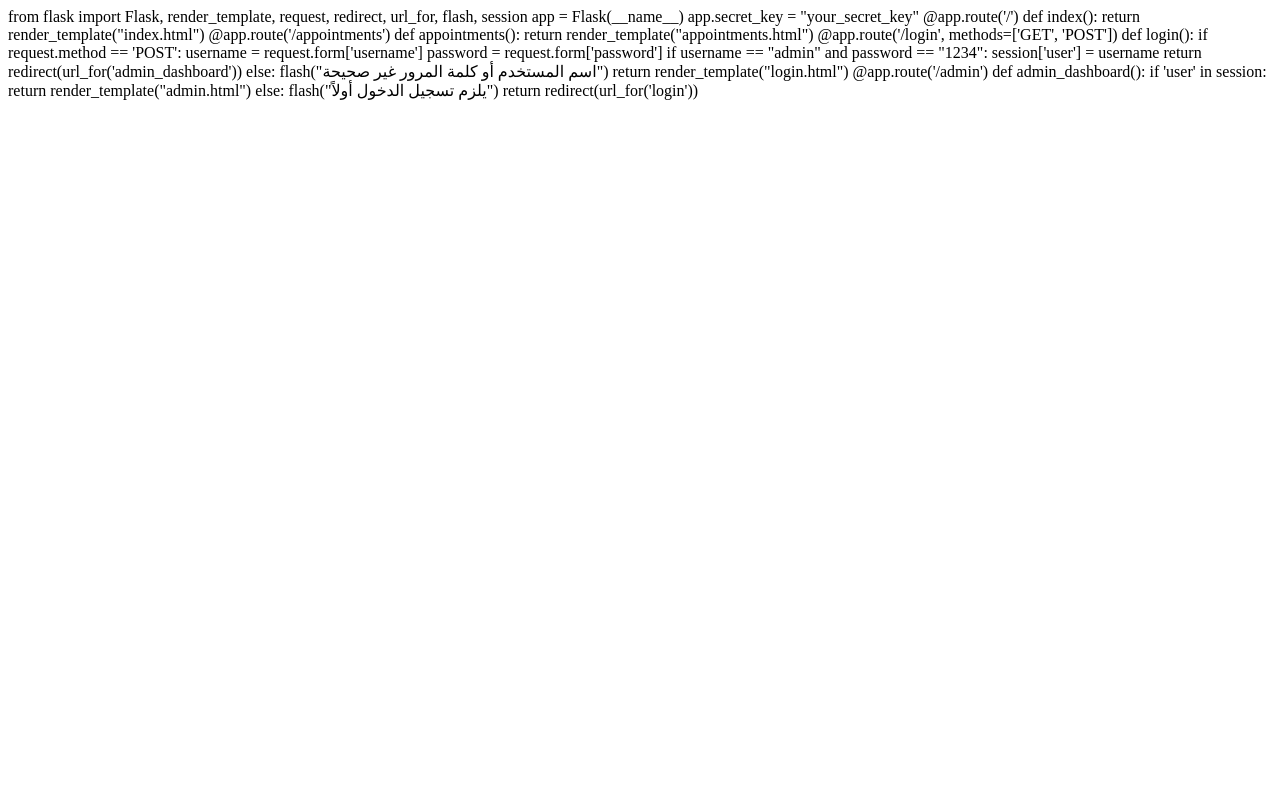
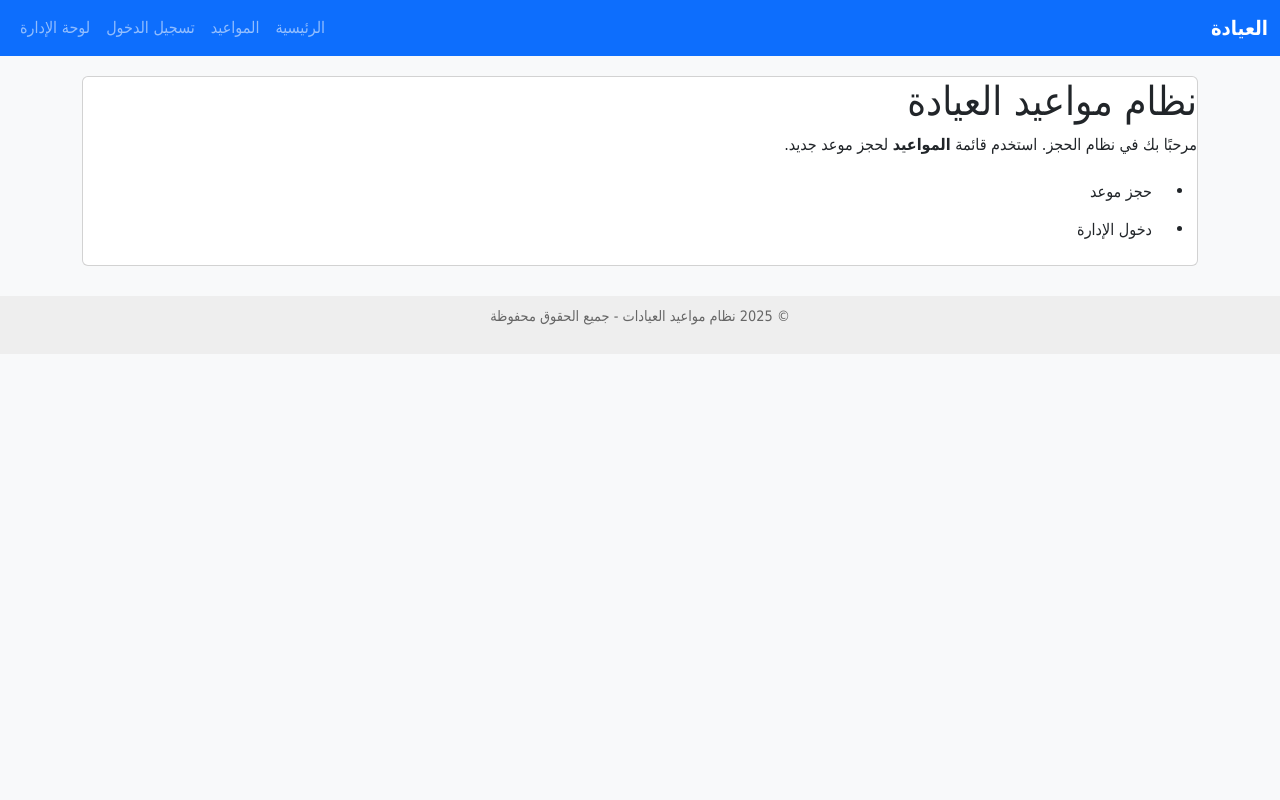
Before and after one commit to mshrf3334-star/clinic-appointments, a Flask app: page / in a window 1280 px wide. Run offline with Flask 3, Linux system fonts and the light colour scheme.

Commit message:
Update index.html

```diff
--- a/templates/index.html
+++ b/templates/index.html
@@ -1,32 +1,12 @@
-from flask import Flask, render_template, request, redirect, url_for, flash, session
-
-app = Flask(__name__)
-app.secret_key = "your_secret_key"
-
-@app.route('/')
-def index():
-    return render_template("index.html")
-
-@app.route('/appointments')
-def appointments():
-    return render_template("appointments.html")
-
-@app.route('/login', methods=['GET', 'POST'])
-def login():
-    if request.method == 'POST':
-        username = request.form['username']
-        password = request.form['password']
-        if username == "admin" and password == "1234":
-            session['user'] = username
-            return redirect(url_for('admin_dashboard'))
-        else:
-            flash("اسم المستخدم أو كلمة المرور غير صحيحة")
-    return render_template("login.html")
-
-@app.route('/admin')
-def admin_dashboard():
-    if 'user' in session:
-        return render_template("admin.html")
-    else:
-        flash("يلزم تسجيل الدخول أولاً")
-        return redirect(url_for('login'))
+{% extends "base.html" %}
+{% block title %}الرئيسية{% endblock %}
+{% block content %}
+  <section class="card">
+    <h1>نظام مواعيد العيادة</h1>
+    <p>مرحبًا بك في نظام الحجز. استخدم قائمة <strong>المواعيد</strong> لحجز موعد جديد.</p>
+    <ul class="quick-links">
+      <li><a class="btn" href="{{ url_for('appointments') }}">حجز موعد</a></li>
+      <li><a class="btn outline" href="{{ url_for('login') }}">دخول الإدارة</a></li>
+    </ul>
+  </section>
+{% endblock %}
```
